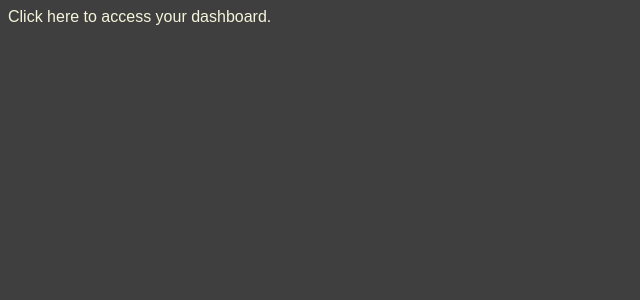
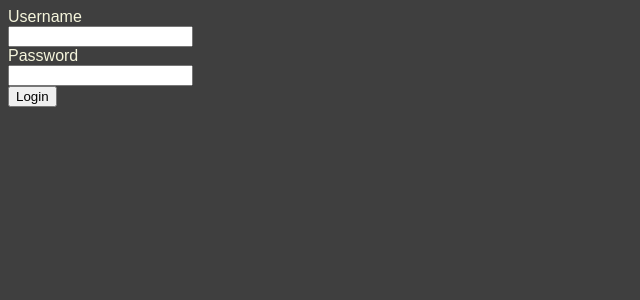
Before and after one commit to vicky5571/CHAPTER-3---React-JS, a React (Vite) app in the folder 2. (Anson Developer) React JS Full Course 2024/: page / in a window 1280 px wide. Shown: the top 300 px of the page, without its empty margins (0-640 px from the left). Built offline with nearby package versions, Linux system fonts and the light colour scheme.

Commit message:
onSubmit event

```diff
--- a/2. (Anson Developer) React JS Full Course 2024/src/App.jsx
+++ b/2. (Anson Developer) React JS Full Course 2024/src/App.jsx
@@ -1,31 +1,9 @@
+import { LoginForm } from "./components/LoginForm";
+
 export default function App() {
-  // NOT_VERIFIED / VERIFIED / ACCOUNT_DISABLED
-  const USER_STATUS = "VERIFIED";
-
-  switch (USER_STATUS) {
-    case "NOT_VERIFIED":
-      return (
-        <div>
-          <span>Please verify your email or mobile number.</span>
-        </div>
-      );
-    case "VERIFIED":
-      return (
-        <div>
-          <span>Click here to access your dashboard.</span>
-        </div>
-      );
-    case "ACCOUNT_DISABLED":
-      return (
-        <div>
-          <span>Your account is disabled.</span>
-        </div>
-      );
-    default:
-      return (
-        <div>
-          <span>Please contact the admin</span>
-        </div>
-      );
-  }
+  return (
+    <div>
+      <LoginForm />
+    </div>
+  );
 }
--- /dev/null
+++ b/2. (Anson Developer) React JS Full Course 2024/src/components/LoginForm.jsx
@@ -0,0 +1,44 @@
+export function LoginForm() {
+  return (
+    <form
+      onSubmit={(e) => {
+        e.preventDefault();
+        const formData = new FormData(e.target);
+        const username = formData.get("username");
+        const password = formData.get("password");
+        fetch("localhost:5173/api/login"),
+          {
+            body: {
+              username,
+              password,
+            },
+            method: "POST",
+          };
+      }}
+    >
+      <label htmlFor="username">Username</label>
+      <br />
+      <input
+        id="username"
+        type="text"
+        onChange={(e) => {
+          console.log(`Username: ${e.target.value}`);
+        }}
+        name="username"
+      />
+      <br />
+      <label htmlFor="password">Password</label>
+      <br />
+      <input
+        id="password"
+        type="password"
+        onChange={(e) => {
+          console.log(`Password: ${e.target.value}`);
+        }}
+        name="password"
+      />
+      <br />
+      <button>Login</button>
+    </form>
+  );
+}
```
